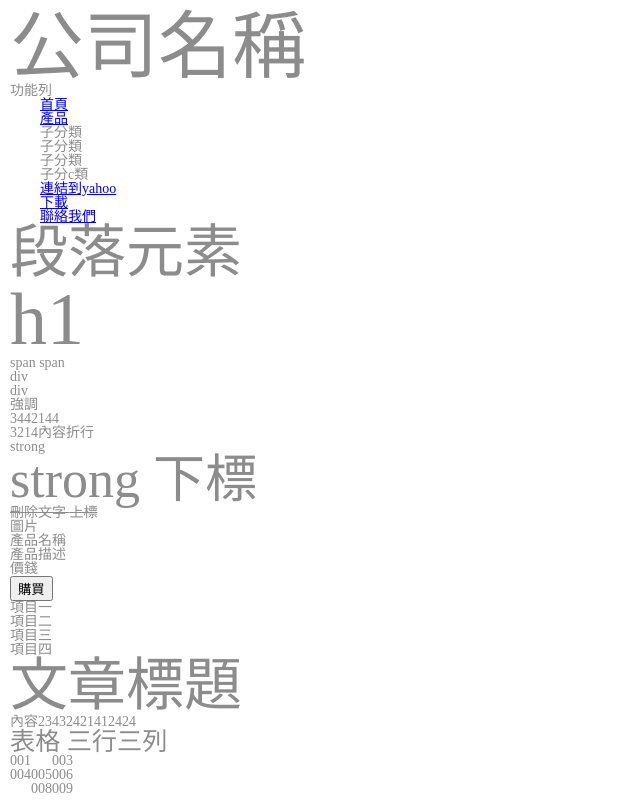
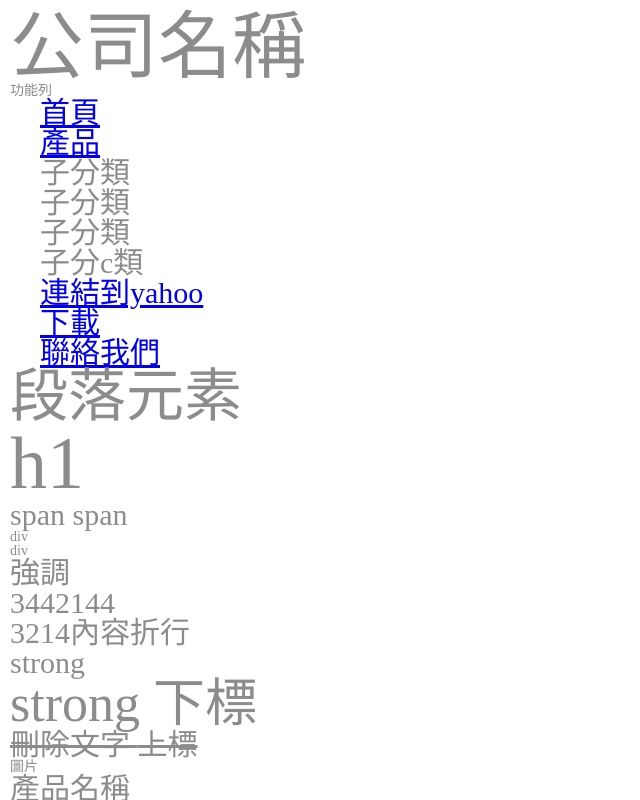
Before and after one commit to sexfat/dd106, a plain HTML site: page index.html in a window 1280 px wide. Shown: the top 800 px of the page, without its empty margins (0-640 px from the left). Drawn offline with Linux system fonts and the light colour scheme.

Commit message:
ADD EACH RWD

```diff
--- a/sass/base/_var.scss
+++ b/sass/base/_var.scss
@@ -5,4 +5,12 @@ $fontFamily: 'arial'san-serif;
 
 $desktop : 1200px;
 $medium : 996px;
-$small : 763px;
+$small : 720px;
+
+$titles: (
+    h1 : 50px,
+    h2 : 30px,
+    h3: 20px,
+    h4: 18px,
+    h5 : 14px
+    );
--- a/sass/mixins/_mixin_func.scss
+++ b/sass/mixins/_mixin_func.scss
@@ -139,21 +139,31 @@
 
 
 @mixin rwd($breakpoint) {
-    @if $breakpoint==desktop {
+    @if $breakpoint == desktop {
         @media all and (min-width: $desktop) {
             @content;
         }
     }
 
-    @else if $breakpoint==medium {
+    @else if $breakpoint == medium {
         @media all and (min-width: $medium) {
             @content;
         }
     }
 
-    @else if $breakpoint== small {
+    @else if $breakpoint == small {
         @media all and (min-width: $small) {
             @content;
         }
     }
 }
+
+
+@mixin title_h1($maps) {
+
+    @each $key,$value in $maps {
+        #{$key} {
+            font-size: $value;
+        }
+    }
+}
--- a/sass/style.scss
+++ b/sass/style.scss
@@ -273,3 +273,41 @@ $num : 110;
 //     margin-bottom: 10px;
 //     background-color:  #0004ff;
 // }
+
+
+// $nums : 10px 20px 30px 40px;
+
+// .box {
+//    margin:length($nums);
+// }
+
+$nums : 10px 20px 30px;
+$color: #fff;
+
+@include title_h1($titles);
+
+
+$breakpoint-rwd :(moblie : 721px,
+    medium : 996px,
+    desktop : 1200px,
+    xl-desktop : 2000px
+);
+
+
+@mixin rwd-each($a) {
+    @each $viewpoint,$num in $breakpoint-rwd {
+        @if $a==$viewpoint {
+            @media all and (min-width : $num) {
+                @content
+            }
+        }
+    }
+};
+
+
+@include rwd-each(desktop){
+
+body {
+   font-size: 30px;
+  }
+}
```
Also changed, not shown: css/style.css, 1 other file.
